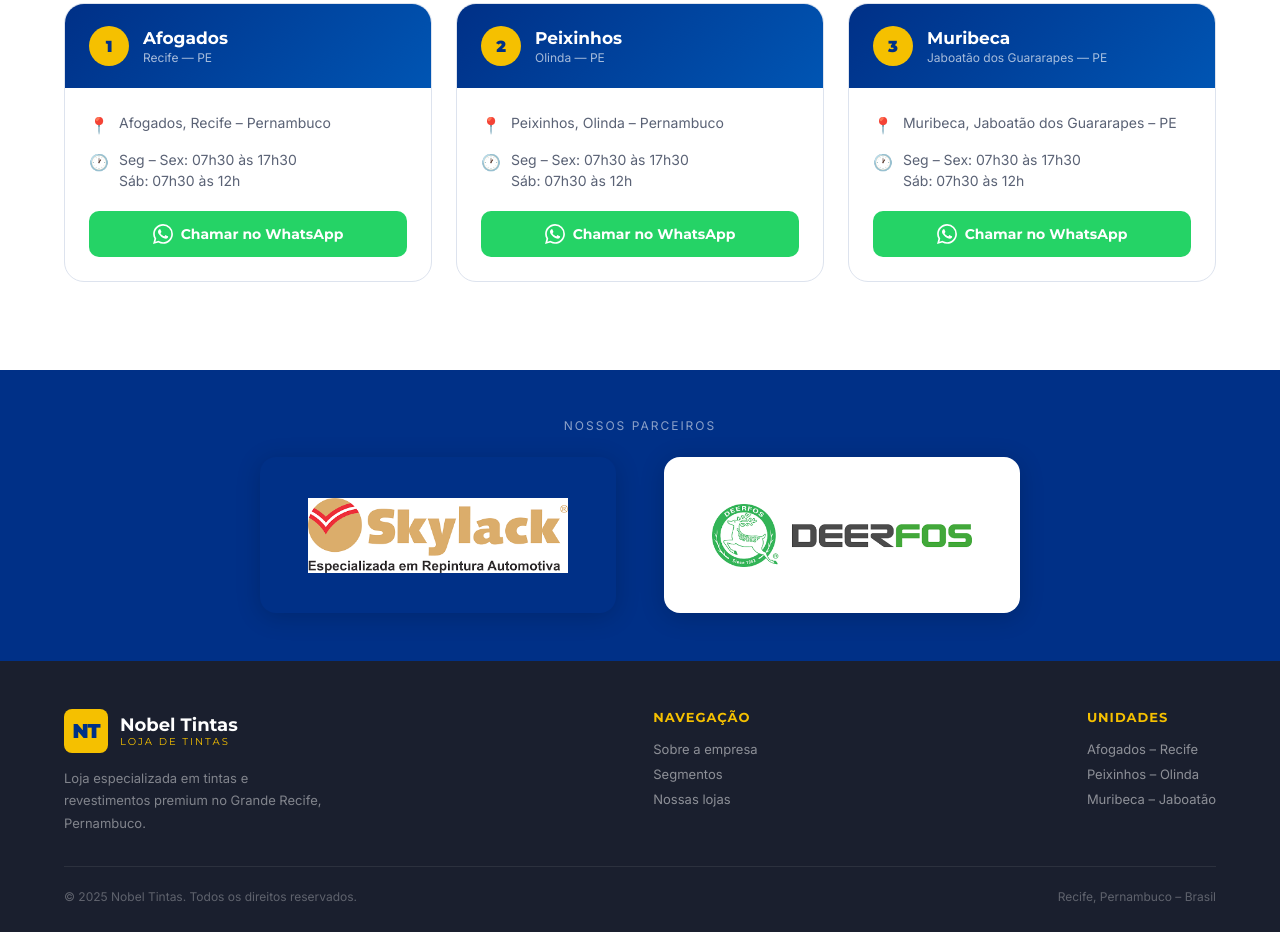
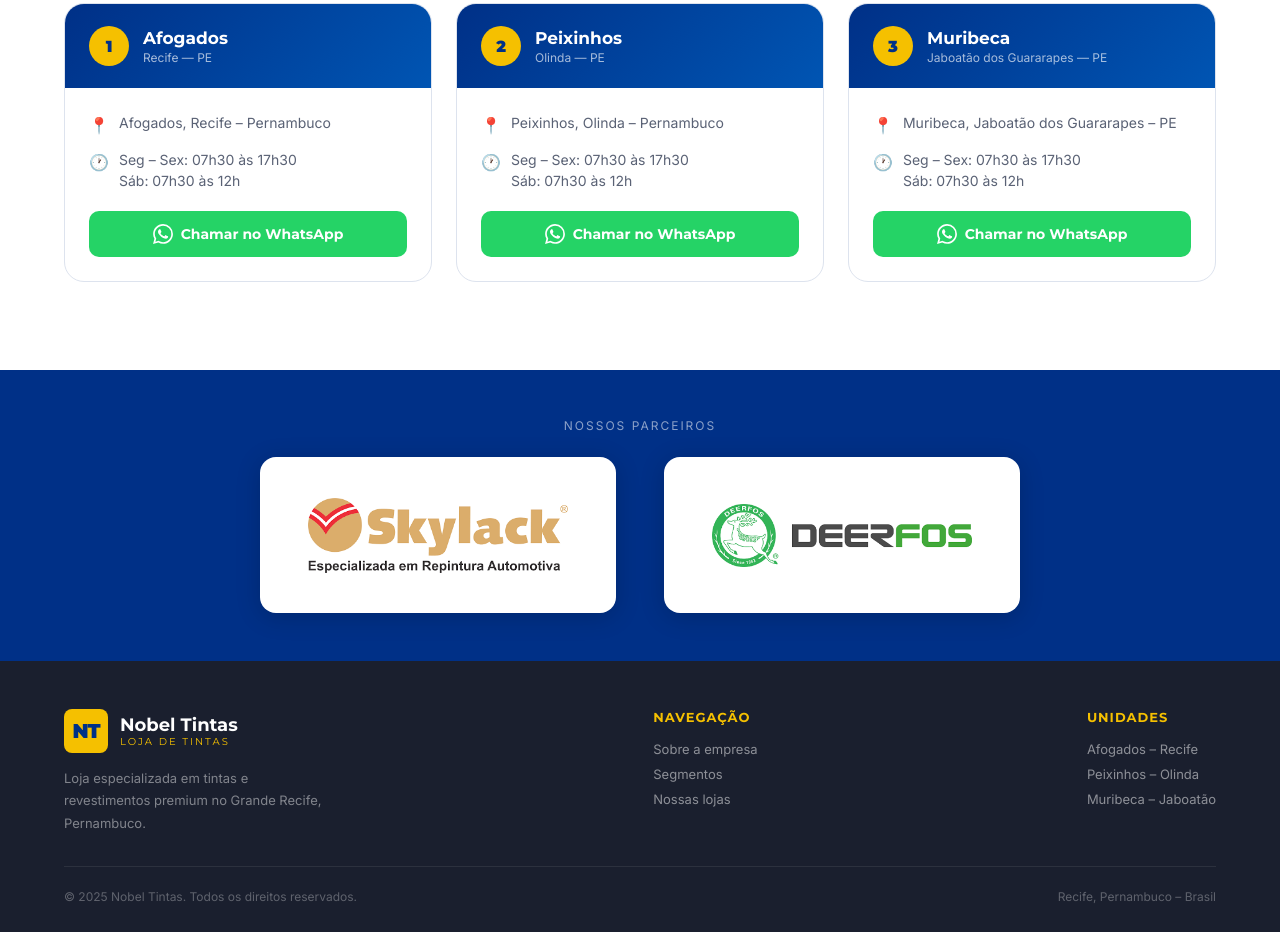
Before and after one commit to nobeltintas2-crypto/nobel-tintas, a plain HTML site: page index.html in a window 1280 px wide. Shown: the part 2741-3673 px from the top of the page. Drawn offline with Linux system fonts and the light colour scheme.

Commit message:
Update index.html

```diff
--- a/index.html
+++ b/index.html
@@ -285,7 +285,7 @@
 <div class="parceiros reveal">
   <p>Nossos parceiros</p>
   <div class="parceiros-logos">
-    <div class="parceiro-badge" style="background:#003087; padding:28px 48px;">
+    <div class="parceiro-badge" style="background:#ffffff; padding:28px 48px;">
       <img src="skylack.png" alt="Skylack Tintas" style="height:100px; width:260px; object-fit:contain;" />
     </div>
     <div class="parceiro-badge" style="background:#ffffff; padding:28px 48px;">
```
